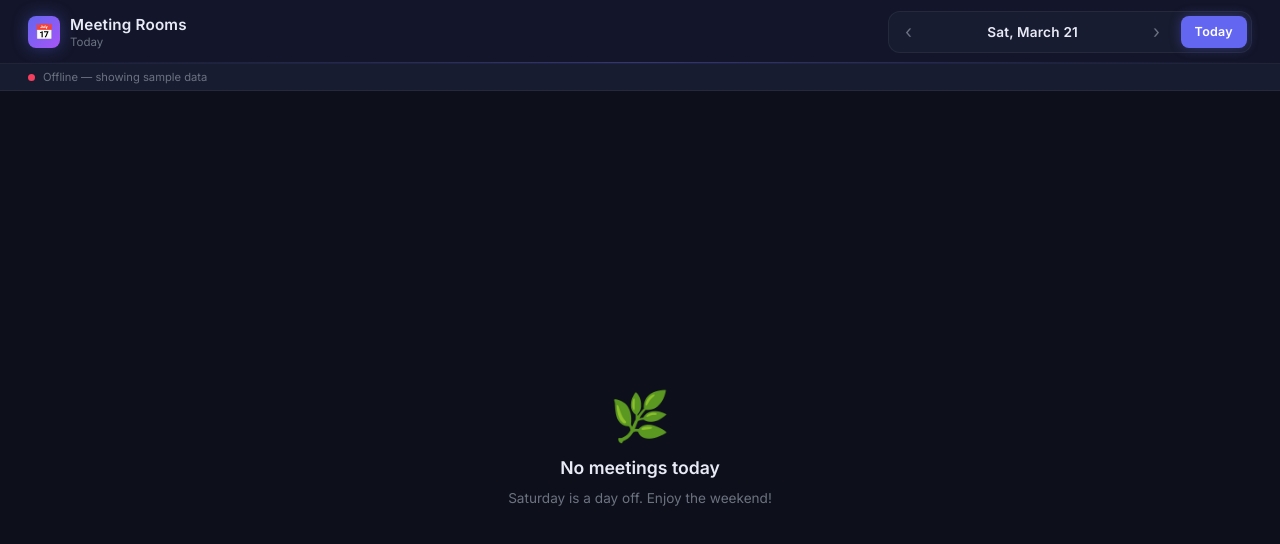
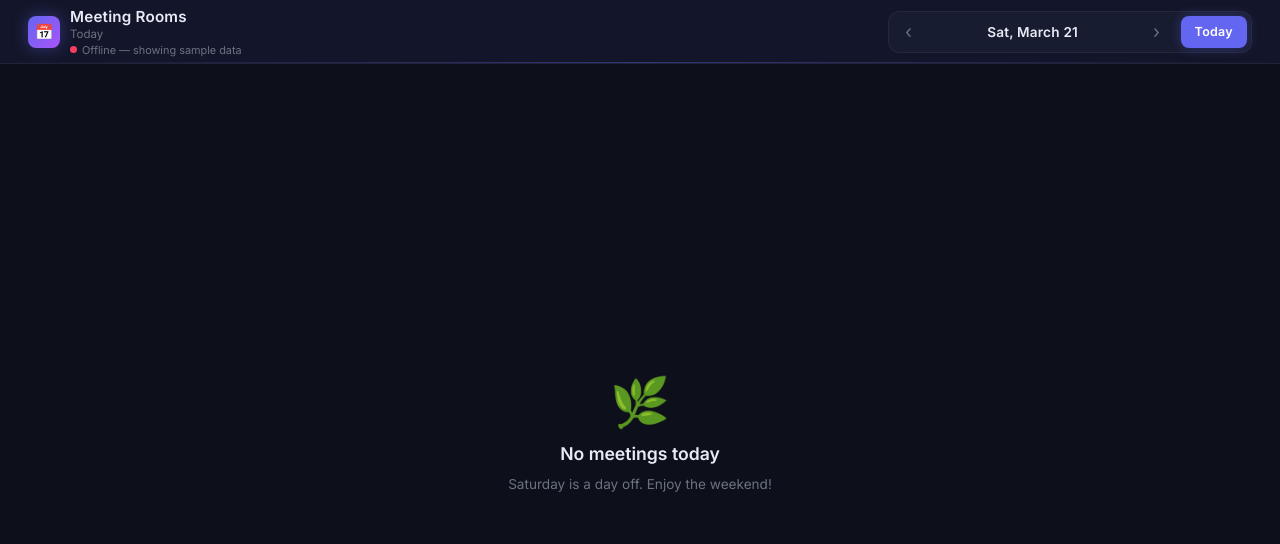
Before and after one commit to SmidigBommen/meeting-rooms-r20, a plain HTML site: page index.html in a window 1280 px wide. Drawn offline with Linux system fonts and the light colour scheme; no server answers.

Commit message:
Move live status into header, remove separate status bar

```diff
--- a/index.html
+++ b/index.html
@@ -486,16 +486,13 @@
 
     .tt-dot { width: 7px; height: 7px; border-radius: 50%; flex-shrink: 0; }
 
-    /* ── Status bar ──────────────────────────────────────────────── */
-    .status-bar {
-      flex-shrink: 0;
+    /* ── Header status ───────────────────────────────────────────── */
+    .header-status {
       display: flex;
       align-items: center;
-      gap: 8px;
-      padding: 6px 28px;
-      background: var(--surface2);
-      border-bottom: 1px solid var(--border);
-      font-size: 0.7rem;
+      gap: 5px;
+      margin-top: 2px;
+      font-size: 0.68rem;
       color: var(--text-dim);
     }
 
@@ -588,6 +585,10 @@
     <div class="logo-text">
       <h1>Meeting Rooms</h1>
       <div class="date-sub" id="dateSubtitle"></div>
+      <div class="header-status">
+        <div class="status-dot loading" id="statusDot"></div>
+        <span id="statusText">Connecting…</span>
+      </div>
     </div>
   </div>
   <div class="day-nav">
@@ -597,11 +598,6 @@
     <button class="today-btn" id="todayBtn">Today</button>
   </div>
 </header>
-
-<div class="status-bar">
-  <div class="status-dot loading" id="statusDot"></div>
-  <span id="statusText">Connecting…</span>
-</div>
 
 <div class="stats-strip" id="statsStrip"></div>
 
```
